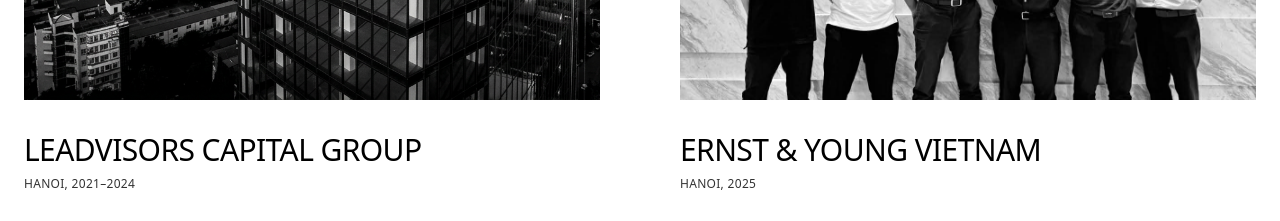
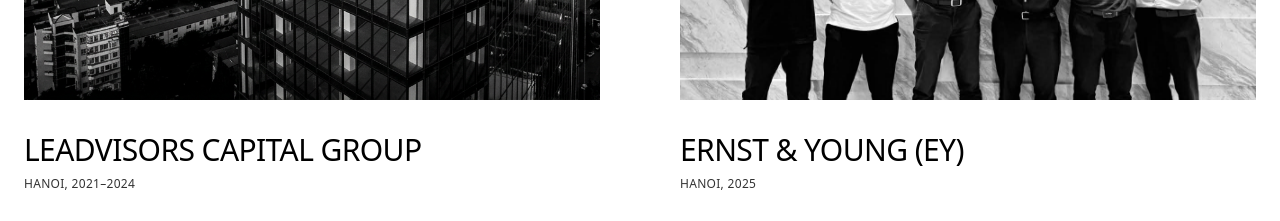
Before and after one commit to thanh2141998-tech/TheoDinhPortfolio, a React (Vite) app: page /experience in a window 1280 px wide. Shown: the part 900-1121 px from the top of the page. Built offline with nearby package versions, Linux system fonts and the light colour scheme.

Commit message:
Preceding changes

```diff
--- a/src/pages/Work.tsx
+++ b/src/pages/Work.tsx
@@ -18,7 +18,7 @@ const Experience = () => {
     },
     {
       image: project2,
-      title: "ERNST & YOUNG VIETNAM",
+      title: "ERNST & YOUNG (EY)",
       location: "HANOI, 2025",
       category: "FINANCE & CONSULTING",
       description: "Conducted HS code classification, customs valuation analysis, and origin determination for multinational clients, ensuring compliance with Vietnamese and international regulations.",
```
